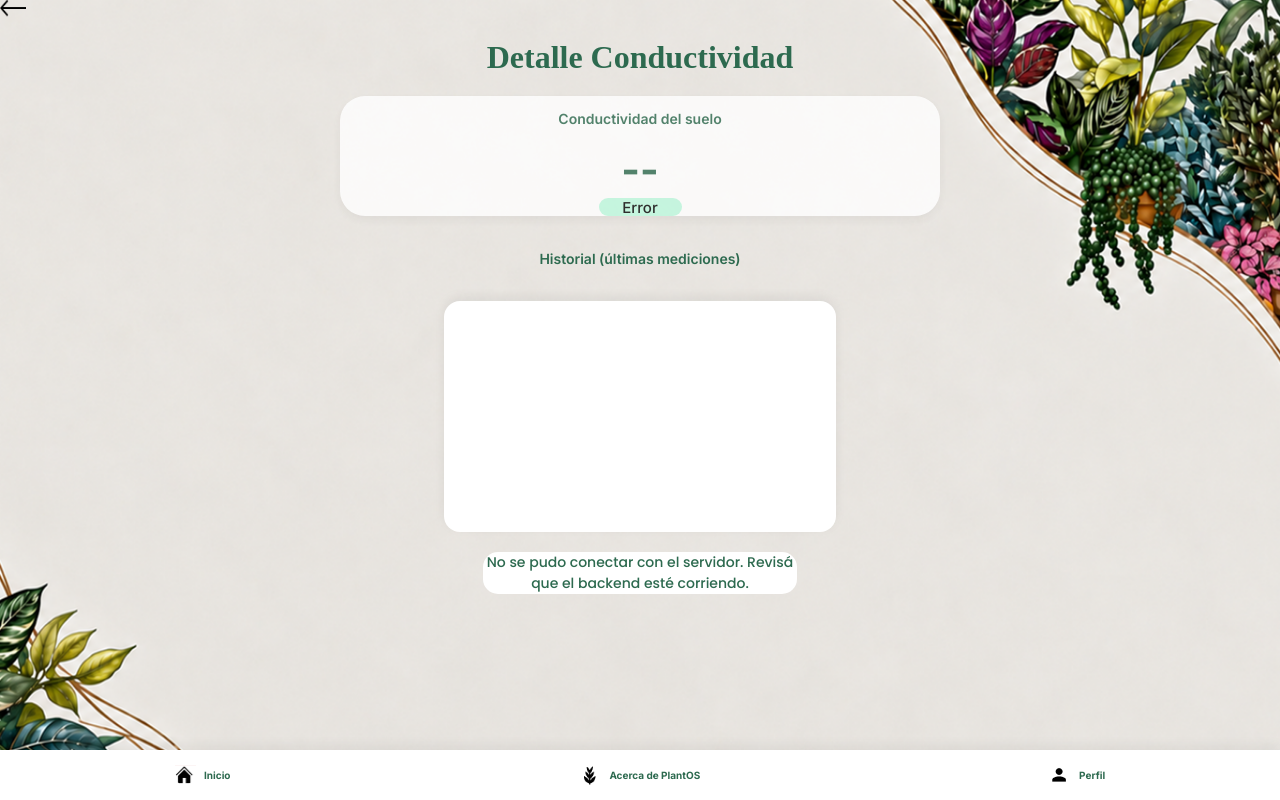
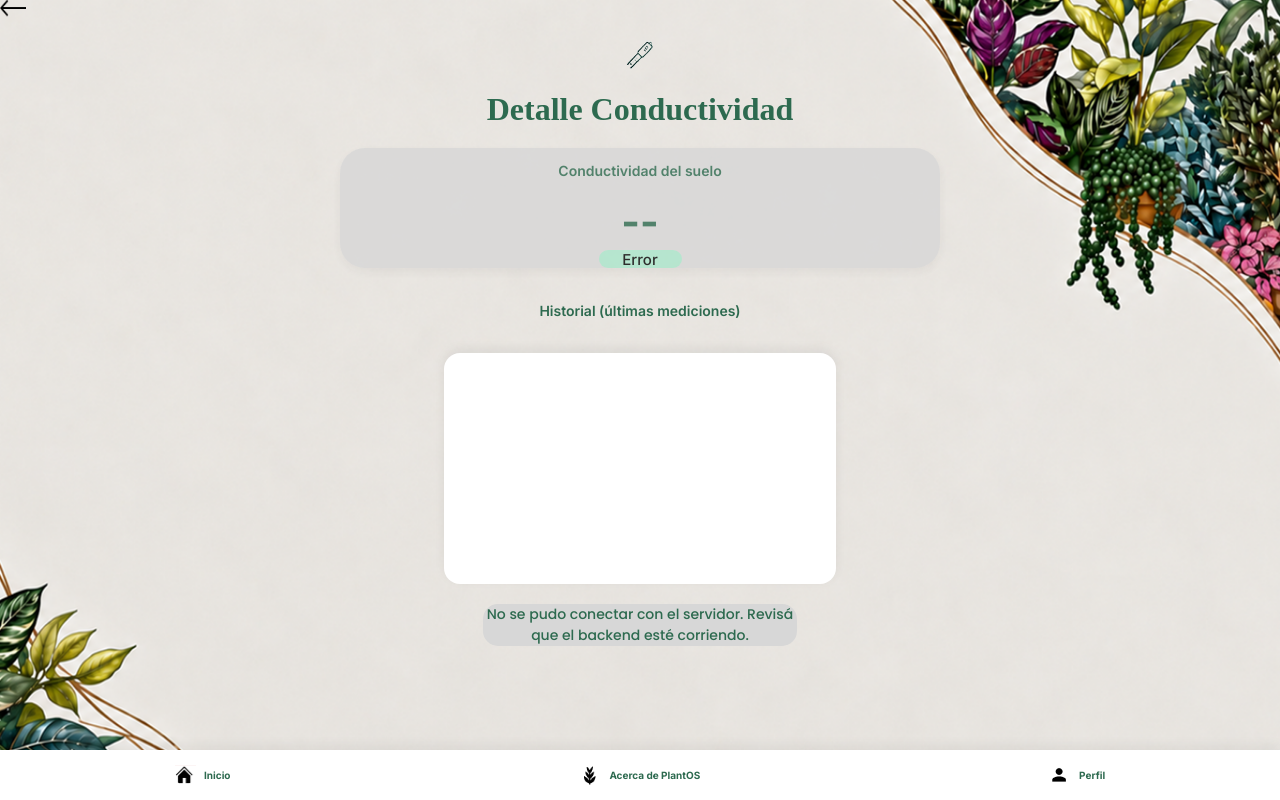
Before and after one commit to matiasresnicoff-png/PLANT-OS, a plain HTML site: page Frontend/8. conductividad.html in a window 1280 px wide. Drawn offline with nearby package versions, Linux system fonts and the light colour scheme; no server answers; sample sign-in values are in the browser's storage.

Commit message:
terminar

```diff
--- a/Frontend/8. conductividad.html
+++ b/Frontend/8. conductividad.html
@@ -22,6 +22,7 @@
                     </button>
                 </section>
             </header>
+            <img class="simbolo" src="./src/img/conductividad.png" />
             <p class="title">Detalle Conductividad</p>
             <section class="tarjeta-estado">
                 <section class="dato-estado">
--- a/Frontend/PlantOS.css
+++ b/Frontend/PlantOS.css
@@ -134,10 +134,11 @@ html, body {
     }
 
     .tarjeta-inicio {
-        width: 11rem;
-        height: 11rem;
+        width: 16.25rem;
+        height: 8.75rem;
         background: white;
         border-radius: 0.75rem;
+        border: 1px solid #9E9E9E;
         text-decoration: none;
         display: flex;
         flex-direction: column;
@@ -150,9 +151,17 @@ html, body {
         width: 2.375rem;
         height: 2rem;
         aspect-ratio: 19 / 16;
+        fill: #2D6A4F;
         display: block;
         margin: 0 auto;
         object-fit: contain;
+        white-space: nowrap;
+        text-decoration: none;
+        flex-direction: row-reverse;
+        gap: 0.5rem;
+        display: flex;
+        justify-content: space-around;
+        align-items: center;
     }
 
     .titulo {
@@ -363,6 +372,7 @@ html, body {
         height: 16.25rem;
         border-radius: 1rem;
         background: rgba(255, 255, 255, 0.85);
+        border: 1px solid #9E9E9E;
         box-shadow: 0 4px 12px 0 rgba(0, 0, 0, 0.06);
         display: flex;
         justify-content: space-between;
@@ -567,7 +577,7 @@ html, body {
         height: 7.5rem;
         border-radius: 1.5625rem;
         opacity: 0.8;
-        background: white;
+        background: #D7D7D7;;
         box-shadow: 0 4px 12px 0 rgba(0, 0, 0, 0.06);
         display: flex;
         flex-direction: column;
@@ -677,7 +687,7 @@ html, body {
         line-height: normal;
         text-align: center;
         border-radius: 0.9375rem;
-        background: white;
+        background: #D7D7D7;
     }
 
     .acerca-proyecto {
```
Also changed, not shown: Frontend/5. inicio.html (+0 -3 lines), Frontend/6. humedad.html (+1 -0 lines), Frontend/7. temperatura.html (+1 -0 lines), Frontend/src/img/humedad.png.
